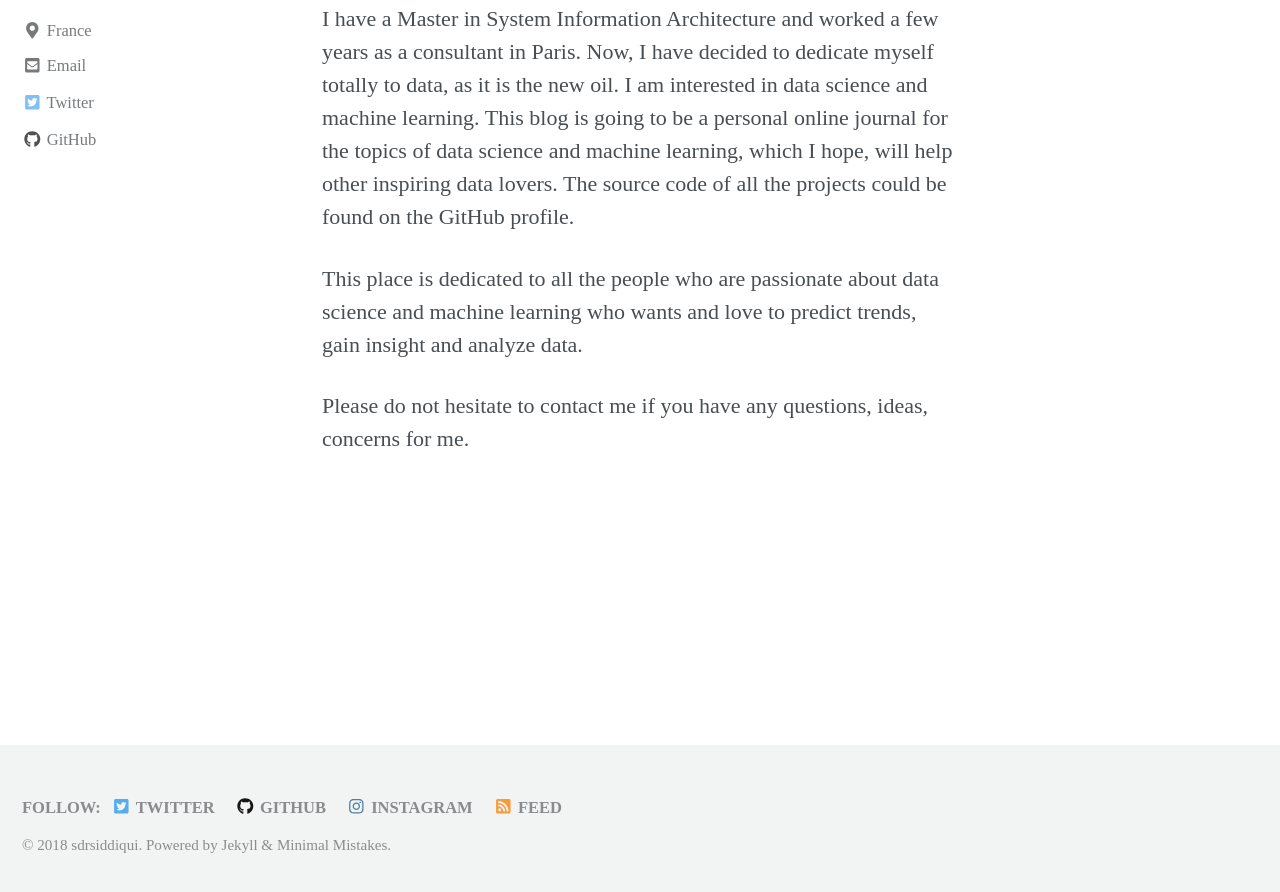
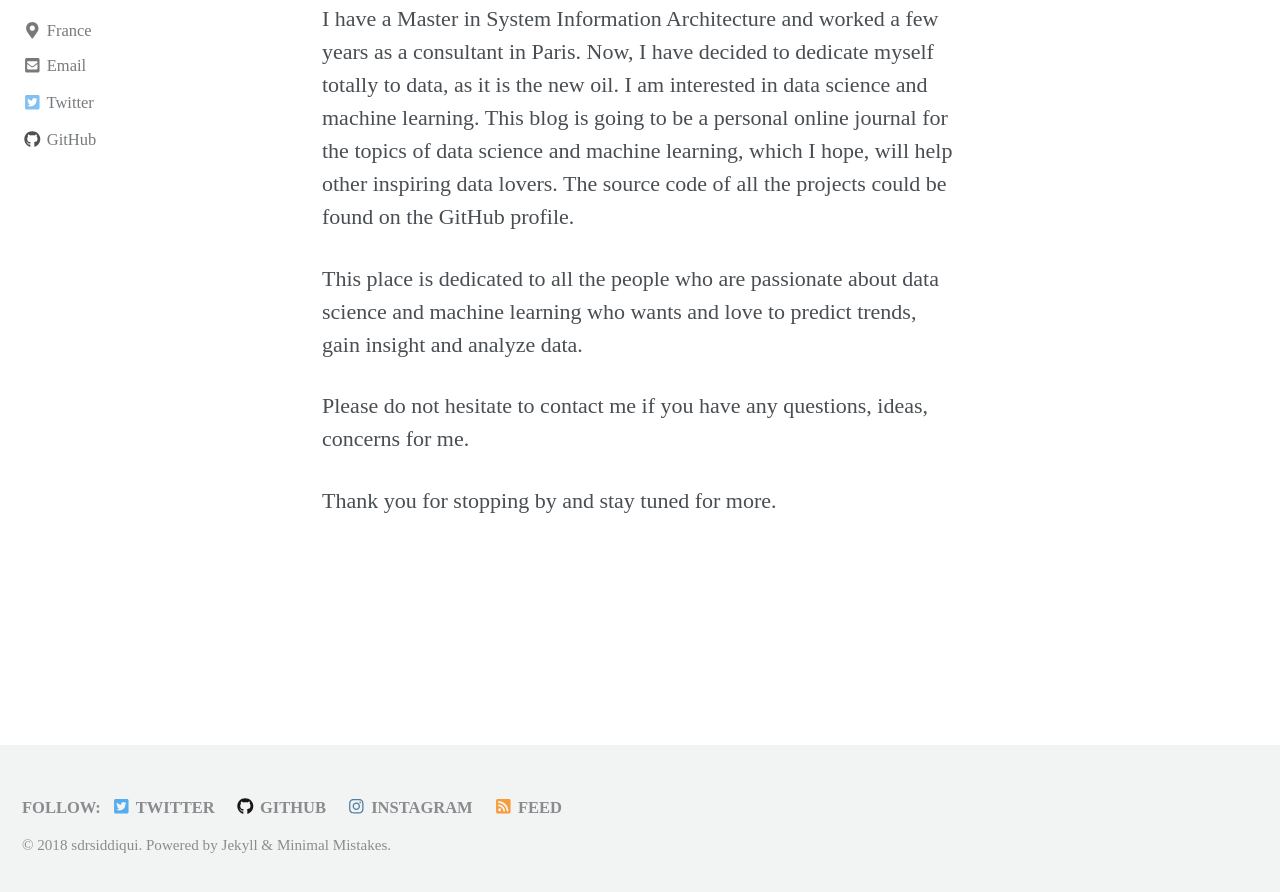
Before and after one commit to sdrsiddiqui/sdrsiddiqui.github.io, a Jekyll site: the page built from _pages/about.md, in a window 1280 px wide and 900 px high, scrolled down 280 px. Shown: the top 892 px of the window. Built offline with Jekyll 4.4.1, drawn with Linux system fonts in a browser that asks for light colours; cached includes are drawn as plain includes; nearby versions of some CDN libraries.

Commit message:
modified about me

```diff
--- a/_pages/about.md
+++ b/_pages/about.md
@@ -13,3 +13,5 @@ This blog is going to be a personal online journal for the topics of data scienc
 This place is dedicated to all the people who are passionate about data science and machine learning who wants and love to predict trends, gain insight and analyze data.
 
 Please do not hesitate to contact me if you have any questions, ideas, concerns for me.
+
+Thank you for stopping by and stay tuned for more.
```
